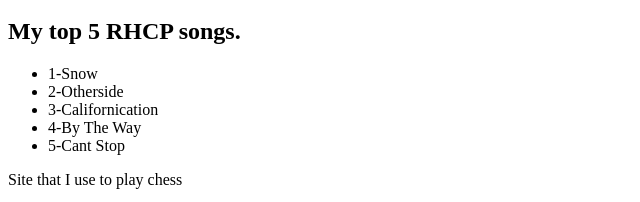
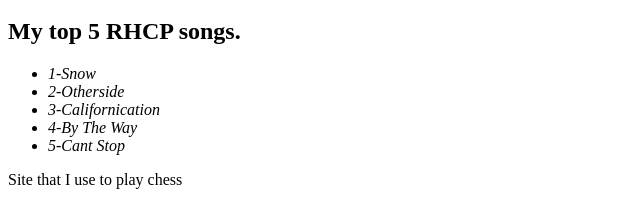
Before and after one commit to cristianoveiga/jpcveiga.github.io, a plain HTML site: page index.html in a window 1280 px wide. Shown: the part 219-421 px from the top of the page, 0-640 px from the left. Drawn offline with Linux system fonts and the light colour scheme.

Commit message:
Add words in italic

```diff
--- a/index.html
+++ b/index.html
@@ -15,11 +15,11 @@
 </p>I am also a big fan of RHCP and Guns n Roses.</p>
   <h2>My top 5 RHCP songs.</h2>
   <ul>
-    <li>1-Snow</li>
-    <li>2-Otherside</li>
-    <li>3-Californication</li>
-    <li>4-By The Way</li>
-    <li>5-Cant Stop</li>
+    <li><em>1-Snow</em></li>
+    <li><em>2-Otherside</em></li>
+    <li><em>3-Californication</em></li>
+    <li><em>4-By The Way</em></li>
+    <li><em>5-Cant Stop</em></li>
 
   </ul>
 <p>Site that I use to play chess</p>
```
